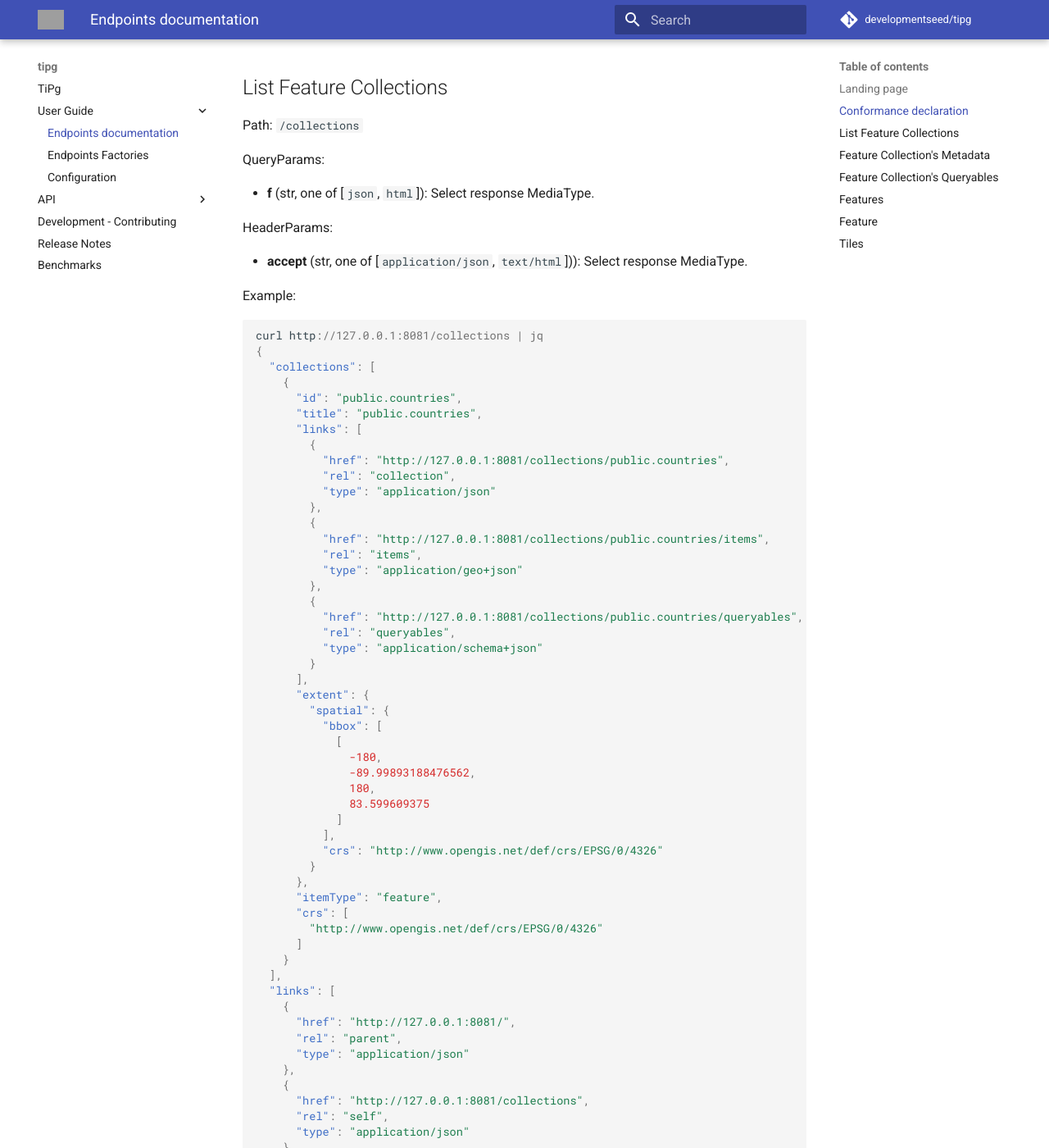
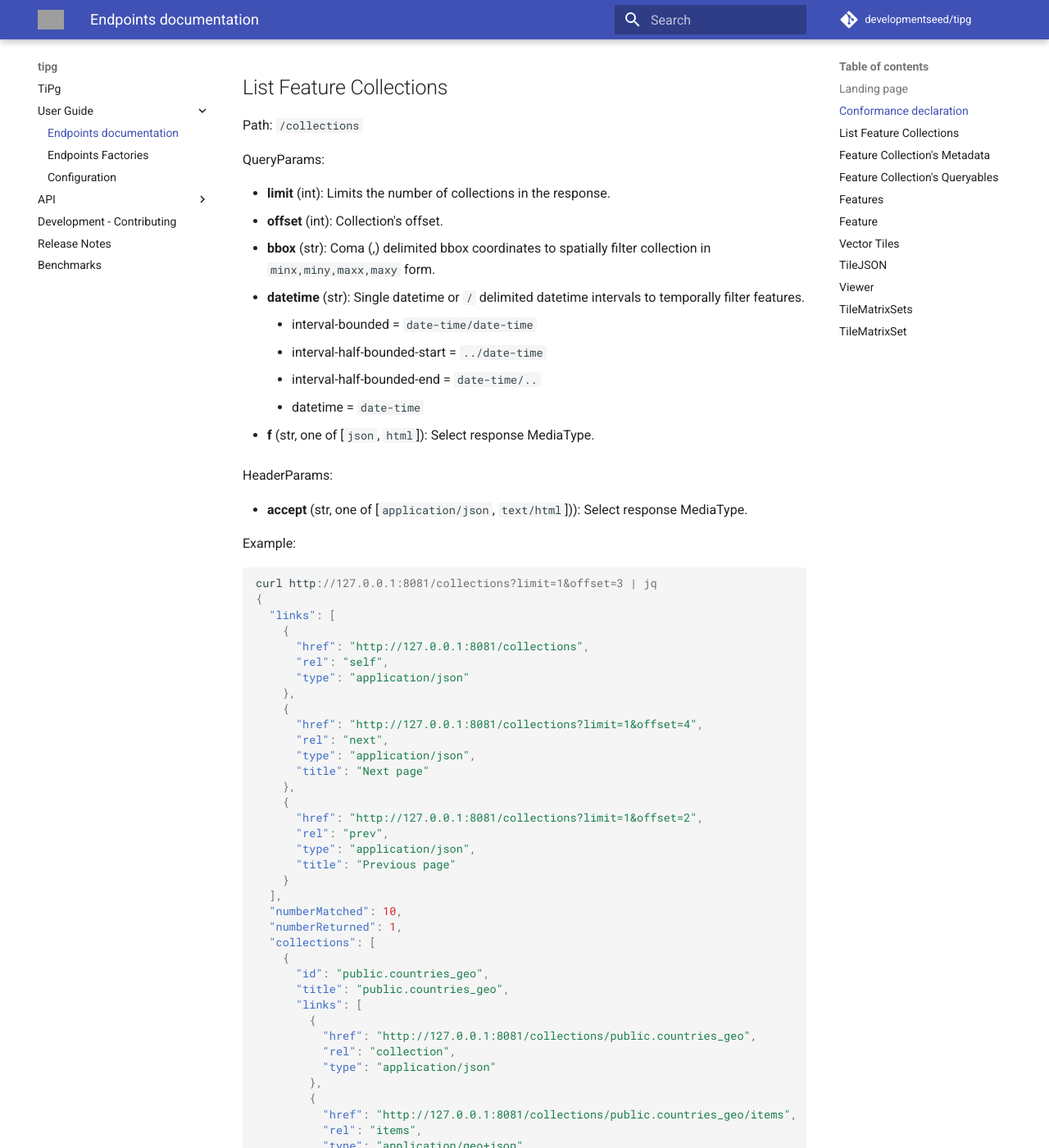
Before and after one commit to developmentseed/tipg, an MkDocs documentation site: the page built from docs/src/endpoints.md, in a window 1280 px wide and 1400 px high, scrolled down 2800 px. Shown: the whole window at 82% size. Built offline with MkDocs 1.6.1 and Material for MkDocs 9.7.7, drawn with Linux system fonts in a browser that asks for light colours; comment, search, counter and statistics services are not loaded; some of the changed text lies outside the part shown; grey boxes are pictures that could not be loaded.

Commit message:
more docs

````diff
--- a/docs/src/endpoints.md
+++ b/docs/src/endpoints.md
@@ -144,6 +144,16 @@ Path: `/collections`
 
 QueryParams:
 
+- **limit** (int): Limits the number of collections in the response.
+- **offset** (int): Collection's offset.
+- **bbox** (str): Coma (,) delimited bbox coordinates to spatially filter collection in `minx,miny,maxx,maxy` form.
+- **datetime** (str): Single datetime or `/` delimited datetime intervals to temporally filter features.
+
+    - interval-bounded            = `date-time/date-time`
+    - interval-half-bounded-start = `../date-time`
+    - interval-half-bounded-end   = `date-time/..`
+    - datetime                    = `date-time`
+
 - **f** (str, one of [`json`, `html`]): Select response MediaType.
 
 HeaderParams:
@@ -153,25 +163,46 @@ HeaderParams:
 Example:
 
 ```json
-curl http://127.0.0.1:8081/collections | jq
+curl http://127.0.0.1:8081/collections?limit=1&offset=3 | jq
 {
+  "links": [
+    {
+      "href": "http://127.0.0.1:8081/collections",
+      "rel": "self",
+      "type": "application/json"
+    },
+    {
+      "href": "http://127.0.0.1:8081/collections?limit=1&offset=4",
+      "rel": "next",
+      "type": "application/json",
+      "title": "Next page"
+    },
+    {
+      "href": "http://127.0.0.1:8081/collections?limit=1&offset=2",
+      "rel": "prev",
+      "type": "application/json",
+      "title": "Previous page"
+    }
+  ],
+  "numberMatched": 10,
+  "numberReturned": 1,
   "collections": [
     {
-      "id": "public.countries",
-      "title": "public.countries",
+      "id": "public.countries_geo",
+      "title": "public.countries_geo",
       "links": [
         {
-          "href": "http://127.0.0.1:8081/collections/public.countries",
+          "href": "http://127.0.0.1:8081/collections/public.countries_geo",
           "rel": "collection",
           "type": "application/json"
         },
         {
-          "href": "http://127.0.0.1:8081/collections/public.countries/items",
+          "href": "http://127.0.0.1:8081/collections/public.countries_geo/items",
           "rel": "items",
           "type": "application/geo+json"
         },
         {
-          "href": "http://127.0.0.1:8081/collections/public.countries/queryables",
+          "href": "http://127.0.0.1:8081/collections/public.countries_geo/queryables",
           "rel": "queryables",
           "type": "application/schema+json"
         }
@@ -181,30 +212,18 @@ curl http://127.0.0.1:8081/collections | jq
           "bbox": [
             [
               -180,
-              -89.99893188476562,
+              -89.99892578125002,
               180,
               83.599609375
             ]
           ],
-          "crs": "http://www.opengis.net/def/crs/EPSG/0/4326"
+          "crs": "http://www.opengis.net/def/crs/OGC/1.3/CRS84"
         }
       },
       "itemType": "feature",
       "crs": [
-        "http://www.opengis.net/def/crs/EPSG/0/4326"
+        "http://www.opengis.net/def/crs/OGC/1.3/CRS84"
       ]
-    }
-  ],
-  "links": [
-    {
-      "href": "http://127.0.0.1:8081/",
-      "rel": "parent",
-      "type": "application/json"
-    },
-    {
-      "href": "http://127.0.0.1:8081/collections",
-      "rel": "self",
-      "type": "application/json"
     }
   ]
 }
@@ -275,12 +294,12 @@ curl http://127.0.0.1:8081/collections/public.countries | jq
           83.599609375
         ]
       ],
-      "crs": "http://www.opengis.net/def/crs/EPSG/0/4326"
+      "crs": "http://www.opengis.net/def/crs/OGC/1.3/CRS84"
     }
   },
   "itemType": "feature",
   "crs": [
-    "http://www.opengis.net/def/crs/EPSG/0/4326"
+    "http://www.opengis.net/def/crs/OGC/1.3/CRS84"
   ]
 }
 ```
@@ -385,6 +404,10 @@ HeaderParams:
     Additional query-parameters (form `PROP=VALUE`) will be considered as a **property filter**.
     Properties (`PROP`) not matching collection's column will be ignored.
 
+!!! Tricks
+
+    `geom-column=None` will return a response without geometry information
+
 Example:
 
 - `http://127.0.0.1:8081/collections/public.countries/items`
@@ -395,16 +418,19 @@ Example:
 - `http://127.0.0.1:8081/collections/public.countries/items?ids=1,2,3` *limit result to ids `1`, `2` and `3`*
 - `http://127.0.0.1:8081/collections/public.countries/items?properties=name` *only return `name` property*
 
-- **Property Filter**
+**Property Filter**
+
   - `http://127.0.0.1:8081/collections/public.countries/items?name=Zimbabwe` *only return features where property `name==Zimbabwe`*
 
-- **Datetime**
+**Datetime**
+
   - `http://127.0.0.1:8081/collections/public.countries/items?datetime=2004-10-19T10:23:54Z` *return features with datetime column with value `==2004-10-19T10:23:54Z`*.
   - `http://127.0.0.1:8081/collections/public.countries/items?datetime=../2004-10-19T10:23:54Z` *return features with datetime column with value `<=2004-10-19T10:23:54Z`*.
   - `http://127.0.0.1:8081/collections/public.countries/items?datetime=2004-10-19T10:23:54Z/..` *return features with datetime column with value `>=2004-10-19T10:23:54Z`*.
   - `http://127.0.0.1:8081/collections/public.countries/items?datetime=2004-10-19T10:23:54Z/2004-10-20T10:23:54Z` *return features with datetime column with value between `2004-10-19T10:23:54Z` and `2004-10-20T10:23:54Z`*.
 
-- **CQL2**
+**CQL2**
+
   - `http://127.0.0.1:8081/collections/public.countries/items?filter-lang=cql2-json&filter={"op":"=","args":[{"property":"ogc_fid"},1]}`
   - `http://127.0.0.1:8081/collections/public.countries/items?filter-lang=cql2-text&filter=ogc_fid=1`
 
@@ -466,9 +492,10 @@ Example:
 
 Ref: https://docs.ogc.org/is/17-069r4/17-069r4.html#_feature_
 
-## Tiles
+## Vector Tiles
 
 Path:
+
 - `/collections/{collectionId}/tiles/{tileMatrix}/{tileCol}/{tileRow}`
 - `/collections/{collectionId}/tiles/{tileMatrixSetId}/{tileMatrix}/{tileCol}/{tileRow}`
 
@@ -502,3 +529,72 @@ QueryParams:
 - **simplify** * (float): Simplify the output geometry to given threshold in decimal degrees.
 
 \*  **Not in OGC API Features Specification**
+
+## TileJSON
+
+Return a TileJSON document.
+
+Path:
+
+- `/collections/{collectionId}/tilejson.json`
+- `/collections/{collectionId}/{tileMatrixSetId}/tilejson.json`
+
+PathParams:
+
+- **collectionId** (str): Feature Collection Id
+- **tileMatrixSetId** (str): TileMatrixSet identifier. **Optional** (defaults to WebMercatorQuad)
+
+QueryParams:
+
+  - **minzoom** (int): Set TileJSON document minzoom (default is the setting default or TMS default)
+  - **maxzoom** (int): Set TileJSON document maxzoom (default is the setting default or TMS default)
+  - **geom-column** * (str): Select the geometry column to retrieve collection's bounds from.
+
+!!! Important
+    Additional query-parameters will be forwarded to the tiles endpoint.
+
+\*  **Not in OGC API Tiles Specification**
+
+## Viewer
+
+Simple Map viewer [NOT IN OGC API SPECIFICATION].
+
+Path:
+
+- `/collections/{collectionId}/viewer`
+- `/collections/{collectionId}/{tileMatrixSetId}/viewer`
+
+PathParams:
+
+- **collectionId** (str): Feature Collection Id
+- **tileMatrixSetId** (str): TileMatrixSet identifier. **Optional** (defaults to WebMercatorQuad)
+
+QueryParams:
+
+  - **minzoom** (int): Set TileJSON document minzoom (default is the setting default or TMS default)
+  - **maxzoom** (int): Set TileJSON document maxzoom (default is the setting default or TMS default)
+  - **geom-column** * (str): Select the geometry column to retrieve collection's bounds from.
+
+!!! Important
+    Additional query-parameters will be forwarded to the tiles endpoint.
+
+## TileMatrixSets
+
+List Available TileMatrixSets
+
+Path:
+
+- `/tileMatrixSets`
+
+
+## TileMatrixSet
+
+Return TileMatrixSet document
+
+Path:
+
+- `/tileMatrixSets/{tileMatrixSetId}`
+
+PathParams:
+
+- **tileMatrixSetId** (str): TileMatrixSet identifier
````
Also changed, not shown: 1 other file.
